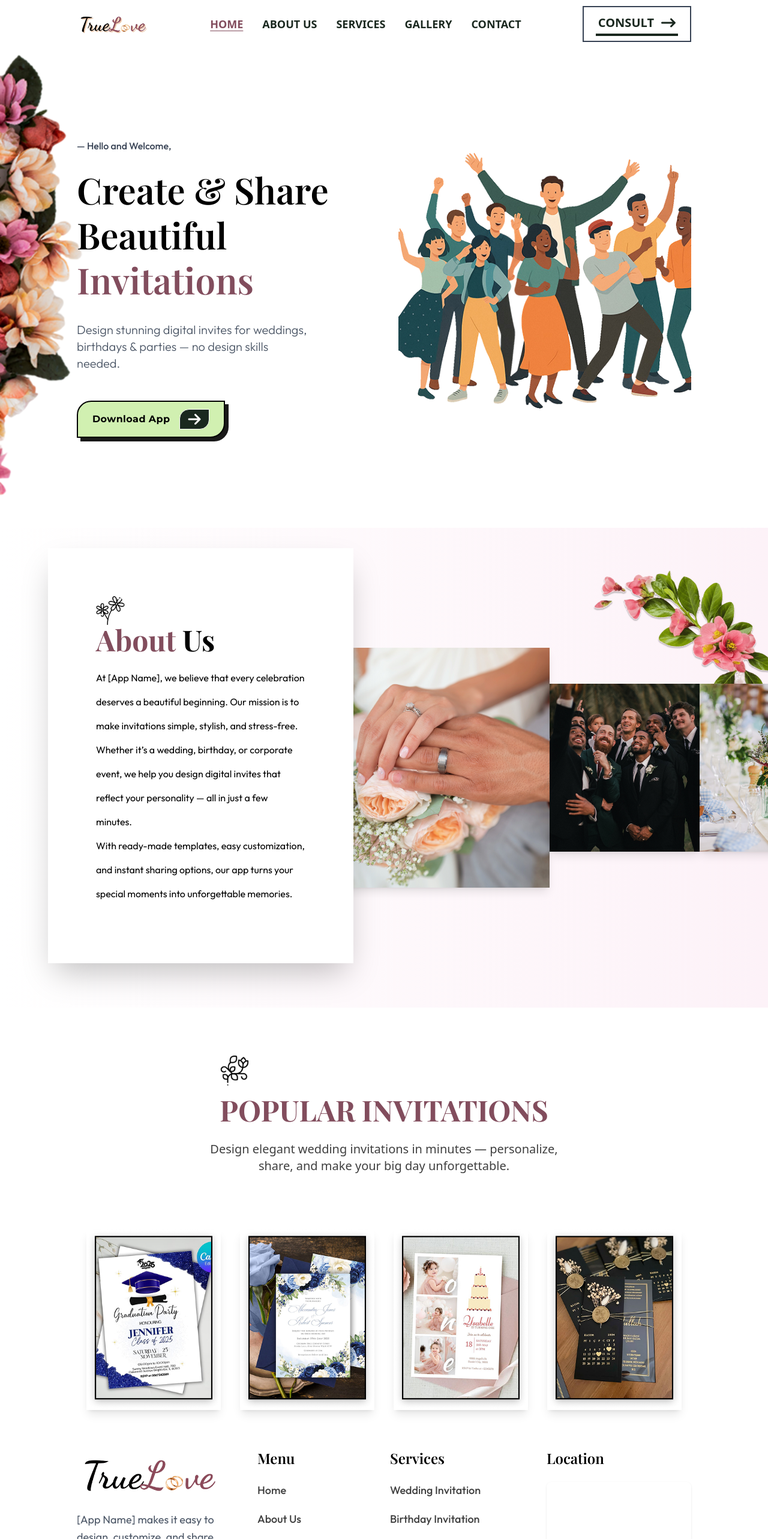
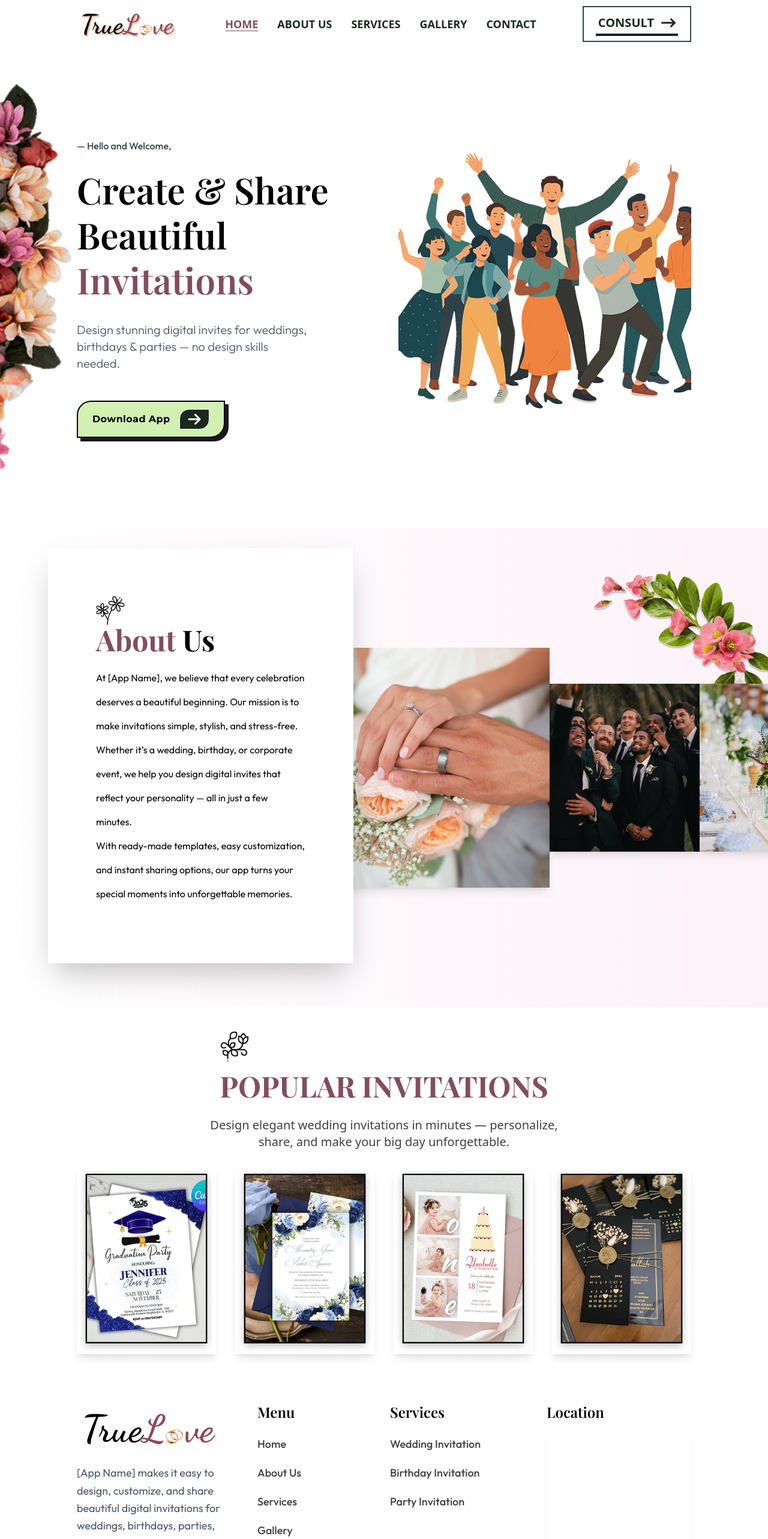
Before and after one commit to FurqanRafi/invitation-app, a Next.js app: page / in a window 1280 px wide. Shown: the top 2566 px of the page at 60% size. Built offline with nearby package versions, Linux system fonts and the light colour scheme; grey boxes are pictures that could not be loaded; a web font is replaced by a local one.

Commit message:
your message

```diff
--- a/src/components/Header/Header.tsx
+++ b/src/components/Header/Header.tsx
@@ -26,7 +26,7 @@ const Header = () => {
 
                 {/* Logo */}
                 <div className="flex items-center">
-                    <Image src={Logo} alt="logo" width={120} height={120} className="cursor-pointer" />
+                    <Image src={Logo} alt="logo" width={170} height={170} className="cursor-pointer" />
                 </div>
 
                 {/* Desktop Nav */}
--- a/src/components/HeroSection.tsx
+++ b/src/components/HeroSection.tsx
@@ -14,7 +14,7 @@ const HeroSection = () => {
         <section className="relative  w-full min-h-screen flex bg-white overflow-hidden">
 
             {/* Decorative Flower (Left Side) */}
-            <div className="absolute left-0 top-0 h-full w-24 sm:w-28 md:w-32 lg:w-40 pointer-events-none z-0">
+            <div className="absolute left-0 top-0 h-150 sm:h-100 md:h-150 lg:h-200 w-14 sm:w-15 md:w-25 lg:w-35 pointer-events-none z-0">
                 <Image
                     src={flower}
                     alt="Flower decoration"
@@ -31,7 +31,7 @@ const HeroSection = () => {
                         — Hello and Welcome,
                     </p>
 
-                    <h1 className={`text-4xl sm:text-5xl lg:text-6xl font-semibold leading-tight ${playfair.className}`}>
+                    <h1 className={`text-4xl sm:text-5xl md:text-6.5xl lg:text-6xl font-semibold leading-tight ${playfair.className}`}>
                         Create & Share Beautiful
                         <span className="text-[#824D5D]"> Invitations</span>
                     </h1>
@@ -55,7 +55,7 @@ const HeroSection = () => {
 
                 {/* Right Content (Hero Image) */}
                 <div className="w-full md:w-1/2 flex justify-center">
-                    <div className="w-[90%] sm:w-[70%] md:w-full h-[300px] sm:h-[380px] md:h-[450px] flex items-center justify-center">
+                    <div className="w-[90%] sm:w-[70%] md:w-full h-[300px] sm:h-[400px] md:h-[450px] flex items-center justify-center">
                         <Image
                             src={img}
                             alt="Hero Image"
--- a/src/components/Popular.tsx
+++ b/src/components/Popular.tsx
@@ -9,7 +9,7 @@ const Playfair = Playfair_Display({ subsets: ['latin'] });
 const Popular = () => {
     return (
         <div id='services' className='Mycontainer max-w-7xl mx-auto flex flex-col items-center '>
-            <div className=' gap-4 mt-20 flex flex-col items-center lg:items-start'>
+            <div className=' gap-4 mt-10 flex flex-col items-center lg:items-start '>
                 <Image src={floral} alt="Popular Invitations" width={50} height={50} className='rounded-2xl sm:text-center ' />
                 <div className='text-center'><h1 className={`lg:text-5xl ${Playfair.className} text-[#824D5D] font-bold w-full  text-4xl `}>POPULAR INVITATIONS</h1></div>
 
--- a/src/components/about.tsx
+++ b/src/components/about.tsx
@@ -27,7 +27,7 @@ const about = () => {
                                 <h1 className={` text-3xl lg:text-5xl font-bold ${Playfair.className}`}>
                                     <span className="text-[#824D5D]">About</span> Us
                                 </h1>
-                                <p className={`text-medium leading-3 lg:leading-10  mt-5  ${outfit.className}`}>
+                                <p className={`text-medium leading-5 lg:leading-10  mt-5  ${outfit.className}`}>
                                     At [App Name], we believe that every celebration deserves a beautiful beginning.
                                     Our mission is to make invitations simple, stylish, and stress-free.
                                     Whether it’s a wedding, birthday, or corporate event, we help you design digital invites
--- a/src/components/cards.tsx
+++ b/src/components/cards.tsx
@@ -9,7 +9,7 @@ const images = [card1, card2, card3, card4]
 
 const Cards = () => {
     return (
-        <div className="w-full py-16 px-4">
+        <div className="w-full mb-20 ">
             <div className="max-w-7xl mx-auto grid grid-cols-2 lg:grid-cols-4 gap-4 sm:gap-8">
                 {images.map((img, idx) => (
                     <div
```
